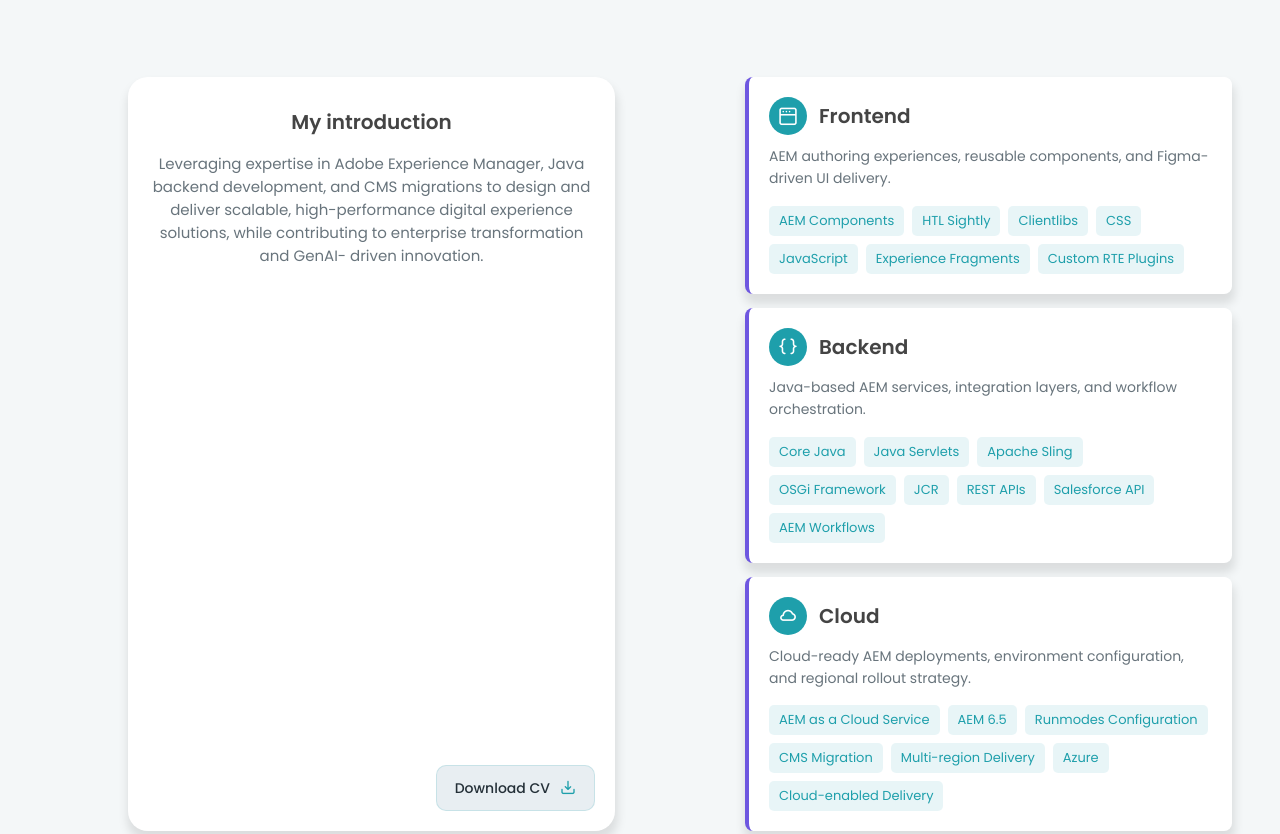
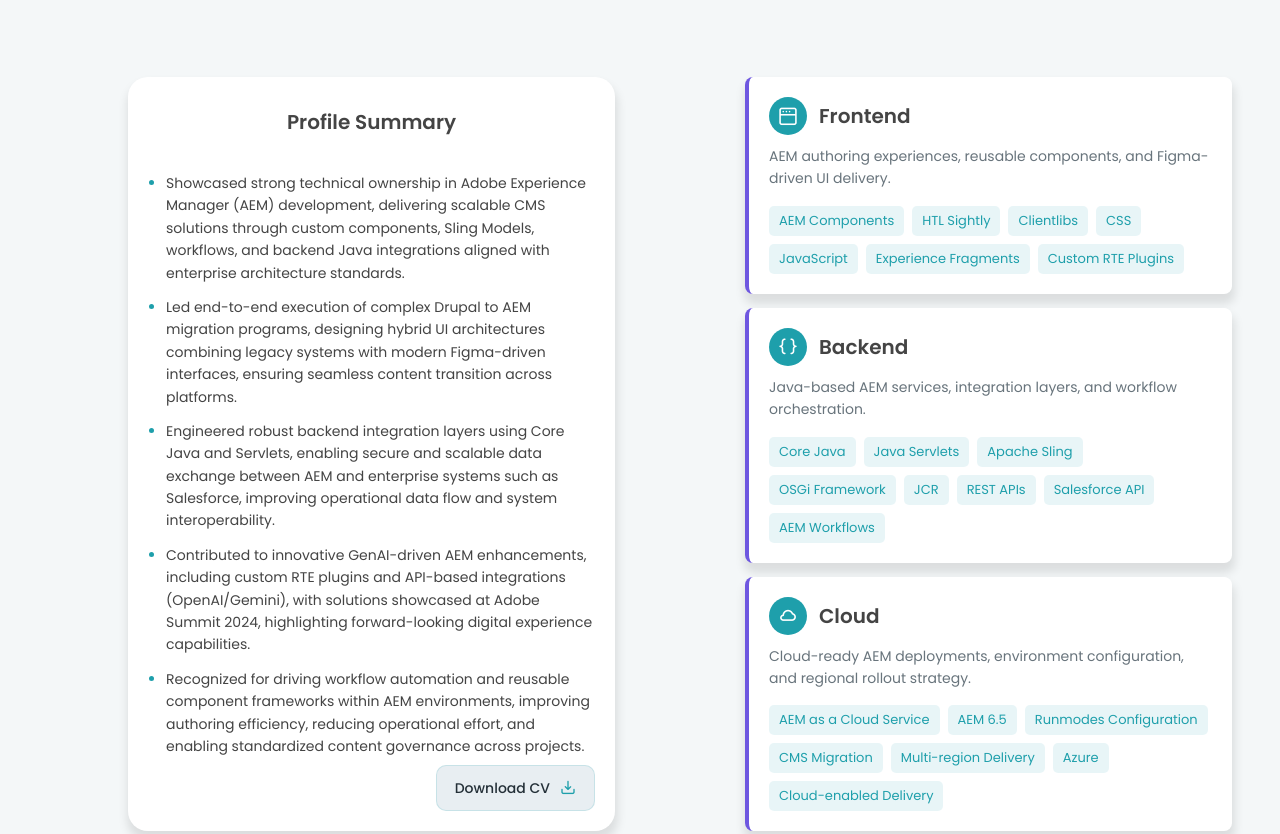
Before and after one commit to swapnanildutta/personal-website, a plain HTML site: page index.html in a window 1280 px wide. Shown: the part 918-1752 px from the top of the page. Drawn offline with nearby package versions, Linux system fonts and the light colour scheme.

Commit message:
Content changes

```diff
--- a/assets/css/style.css
+++ b/assets/css/style.css
@@ -379,6 +379,21 @@
     text-align: center;
     font-size: 15px;
     color: var(--text-muted);
+}
+.profile-summary-list{
+    display: grid;
+    gap: 12px;
+    margin-top: 20px;
+    padding-left: 18px;
+}
+.profile-summary-list li{
+    color: var(--text-color-second);
+    font-size: 14px;
+    line-height: 1.6;
+    text-align: left;
+}
+.profile-summary-list li::marker{
+    color: var(--text-color-third);
 }
 .about-btn button{
     position: absolute;
--- a/index.html
+++ b/index.html
@@ -81,8 +81,11 @@
             </div>
             <div class="featured-text-info">
               <p>
-                Experienced AEM Developer with a expertise in Backend servlets
-                and Frontend website designing.
+                Leveraging expertise in Adobe Experience Manager, Java backend
+                development, and CMS migrations to design and deliver scalable,
+                high-performance digital experience solutions, while
+                contributing to enterprise transformation and GenAI- driven
+                innovation.
               </p>
             </div>
             <div class="featured-text-btn">
@@ -147,14 +150,41 @@
           <div class="row">
             <div class="col">
               <div class="about-info">
-                <h3>My introduction</h3>
-                <p>
-                  Leveraging expertise in Adobe Experience Manager, Java backend
-                  development, and CMS migrations to design and deliver
-                  scalable, high-performance digital experience solutions, while
-                  contributing to enterprise transformation and GenAI- driven
-                  innovation.
-                </p>
+                <h3>Profile Summary</h3>
+                <ul class="profile-summary-list">
+                  <li>
+                    Showcased strong technical ownership in Adobe Experience
+                    Manager (AEM) development, delivering scalable CMS solutions
+                    through custom components, Sling Models, workflows, and
+                    backend Java integrations aligned with enterprise
+                    architecture standards.
+                  </li>
+                  <li>
+                    Led end-to-end execution of complex Drupal to AEM migration
+                    programs, designing hybrid UI architectures combining legacy
+                    systems with modern Figma-driven interfaces, ensuring
+                    seamless content transition across platforms.
+                  </li>
+                  <li>
+                    Engineered robust backend integration layers using Core Java
+                    and Servlets, enabling secure and scalable data exchange
+                    between AEM and enterprise systems such as Salesforce,
+                    improving operational data flow and system interoperability.
+                  </li>
+                  <li>
+                    Contributed to innovative GenAI-driven AEM enhancements,
+                    including custom RTE plugins and API-based integrations
+                    (OpenAI/Gemini), with solutions showcased at Adobe Summit
+                    2024, highlighting forward-looking digital experience
+                    capabilities.
+                  </li>
+                  <li>
+                    Recognized for driving workflow automation and reusable
+                    component frameworks within AEM environments, improving
+                    authoring efficiency, reducing operational effort, and
+                    enabling standardized content governance across projects.
+                  </li>
+                </ul>
                 <div class="about-btn">
                   <button
                     class="btn"
@@ -233,7 +263,10 @@
         <section class="section" id="projects">
           <div class="top-header">
             <h1>Projects</h1>
-            <span>AEM delivery, migrations, backend integrations, and GenAI accelerators</span>
+            <span
+              >AEM delivery, migrations, backend integrations, and GenAI
+              accelerators</span
+            >
           </div>
           <div class="project-summary">
             <div class="project-stat">
@@ -267,8 +300,14 @@
                 Figma-driven experiences.
               </p>
               <ul class="project-highlights">
-                <li>Built Java backend integrations between AEM and Salesforce APIs.</li>
-                <li>Automated authoring workflows, language copies, and publishing.</li>
+                <li>
+                  Built Java backend integrations between AEM and Salesforce
+                  APIs.
+                </li>
+                <li>
+                  Automated authoring workflows, language copies, and
+                  publishing.
+                </li>
                 <li>Scaled consistent deployment across 14 LATAM regions.</li>
               </ul>
               <div class="project-tags">
@@ -288,14 +327,18 @@
                 <span class="project-date">Jan 2022 - Jun 2024</span>
               </div>
               <p>
-                Developed AEM pages and components enhanced with GenAI
-                authoring capabilities, including custom RTE plugins integrated
-                through backend servlets.
+                Developed AEM pages and components enhanced with GenAI authoring
+                capabilities, including custom RTE plugins integrated through
+                backend servlets.
               </p>
               <ul class="project-highlights">
-                <li>Integrated Gemini and OpenAI APIs into content workflows.</li>
+                <li>
+                  Integrated Gemini and OpenAI APIs into content workflows.
+                </li>
                 <li>Improved authoring with AI-assisted CMS experiences.</li>
-                <li>Contributed to a solution showcased at Adobe Summit 2024.</li>
+                <li>
+                  Contributed to a solution showcased at Adobe Summit 2024.
+                </li>
               </ul>
               <div class="project-tags">
                 <span>Custom RTE Plugins</span>
@@ -319,7 +362,9 @@
               </p>
               <ul class="project-highlights">
                 <li>Configured Runmodes for environment-specific behavior.</li>
-                <li>Implemented workflows for staging, approval, and publishing.</li>
+                <li>
+                  Implemented workflows for staging, approval, and publishing.
+                </li>
                 <li>Strengthened reusable authoring patterns across pages.</li>
               </ul>
               <div class="project-tags">
@@ -343,9 +388,13 @@
                 aligned to business requirements and dynamic page rendering.
               </p>
               <ul class="project-highlights">
-                <li>Created custom components for structured content authoring.</li>
+                <li>
+                  Created custom components for structured content authoring.
+                </li>
                 <li>Built servlets to support dynamic AEM rendering needs.</li>
-                <li>Maintained pages and assets across the content lifecycle.</li>
+                <li>
+                  Maintained pages and assets across the content lifecycle.
+                </li>
               </ul>
               <div class="project-tags">
                 <span>AEM 6.5</span>
@@ -368,14 +417,19 @@
             <div class="col">
               <div class="contact-info">
                 <div class="contact-card-header">
-                  <span class="contact-icon"><i class="uil uil-message"></i></span>
+                  <span class="contact-icon"
+                    ><i class="uil uil-message"></i
+                  ></span>
                   <div>
                     <h2>Find Me</h2>
                     <p>Open to AEM, Java backend, and CMS migration work.</p>
                   </div>
                 </div>
                 <div class="contact-methods">
-                  <a href="mailto:swapnanildutta2000@gmail.com" class="contact-method">
+                  <a
+                    href="mailto:swapnanildutta2000@gmail.com"
+                    class="contact-method"
+                  >
                     <i class="uil uil-envelope"></i>
                     <span>
                       <small>Email</small>
@@ -392,7 +446,9 @@
                 </div>
                 <div class="contact-note">
                   <i class="uil uil-map-marker"></i>
-                  <span>Based in Kolkata, available for remote collaboration.</span>
+                  <span
+                    >Based in Kolkata, available for remote collaboration.</span
+                  >
                 </div>
               </div>
             </div>
```
